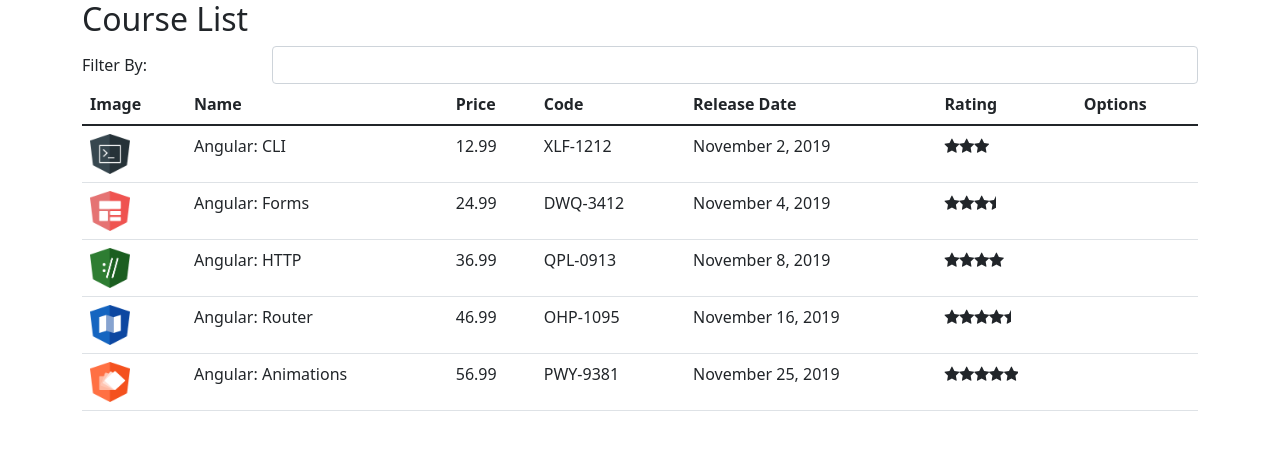
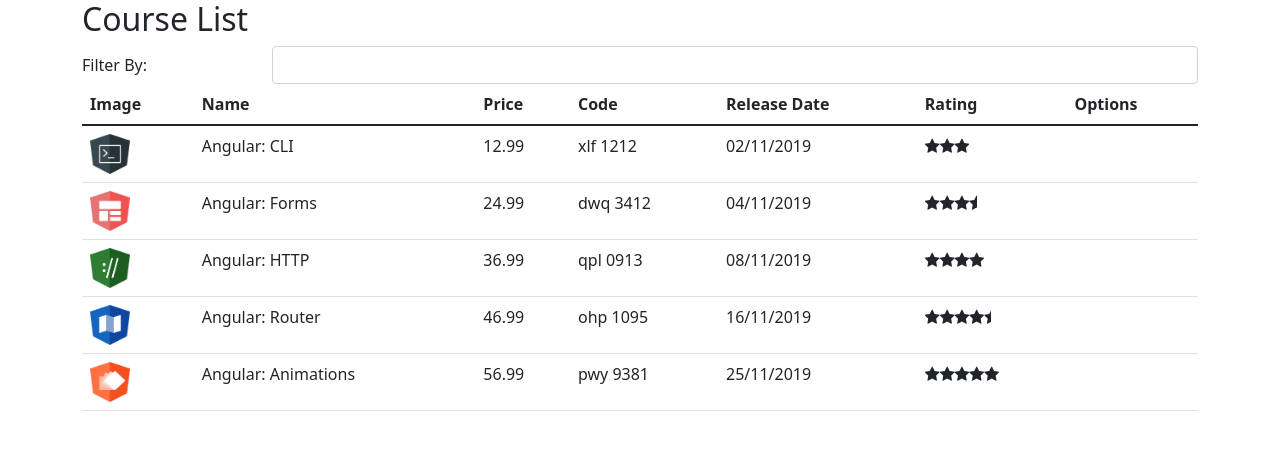
Before and after one commit to pedrovazs/course-manager-dio, an Angular app: page / in a window 1280 px wide. Shown: the top 450 px of the page. Built offline with nearby package versions, Linux system fonts and the light colour scheme.

Commit message:
aprendendo sobre pipes

```diff
--- a/src/app/app.module.ts
+++ b/src/app/app.module.ts
@@ -6,13 +6,15 @@
 import { AppComponent } from './app.component';
 import { CourseListComponent } from './courses/course-list.component';
 import { StarComponent } from './star/star.component';
+import { ReplacePipe } from './pipe/replace.pipe';
 
 @NgModule({
   // Aqui declaramos todos os nossos componentes
   declarations: [
     AppComponent,
     CourseListComponent,
-    StarComponent
+    StarComponent,
+    ReplacePipe
   ],
   // Usado para quando for importar um módulo
   imports: [
--- a/src/app/courses/course-list.component.html
+++ b/src/app/courses/course-list.component.html
@@ -22,14 +22,26 @@
         </tr>
     </thead>
     <tbody>
+
         <!-- Recurso do angular para fazer iterações -->
         <tr *ngFor="let course of filteredCourses">
+
             <!-- Mesclando um valor de variável com a tag html -->
             <td><img [src]="course.imageUrl" width="40" height="40" > </td>
             <td>{{ course.name }}</td>
             <td>{{ course.price }}</td>
-            <td>{{ course.code }}</td>
-            <td>{{ course.releaseDate }}</td>
+
+            <!--
+                O pipe altera a forma de exebição que será mostrada no template;
+                Pode ser utilizado mais de um pipe;
+                Quando um pipe tem mais de um parâmetro a ser passado, usamos o ':'
+                depois de um parâmetro para poer colocar o outro.
+            -->
+            <!-- pipe lowercase -->
+            <td>{{ course.code | lowercase | replace:'-': ' ' }}</td>
+
+            <!-- Utilizando pipe date -->
+            <td>{{ course.releaseDate | date: 'dd/MM/yyyy'}}</td>
             <td>
                 <app-star [rating]="course.rating">
 
--- a/src/app/courses/course-list.component.ts
+++ b/src/app/courses/course-list.component.ts
@@ -29,7 +29,7 @@
         this.filteredCourses = this._courses;
     }
 
-
+    // Filtro de pesquisa
     set filter(value: string) {
         this._filterBy = value;
 
--- /dev/null
+++ b/src/app/pipe/replace.pipe.ts
@@ -0,0 +1,14 @@
+import { Pipe, PipeTransform } from "@angular/core";
+
+// Notação para tornar a classe elegível a ser um pipe
+@Pipe({
+    //Nome que será utilizado para o pipe
+    name: 'replace'
+})
+export class ReplacePipe implements PipeTransform {
+
+    transform(value: string, char: string, valueToReplace: string) {
+        return value.replace(char, valueToReplace)
+    }
+
+}
```
